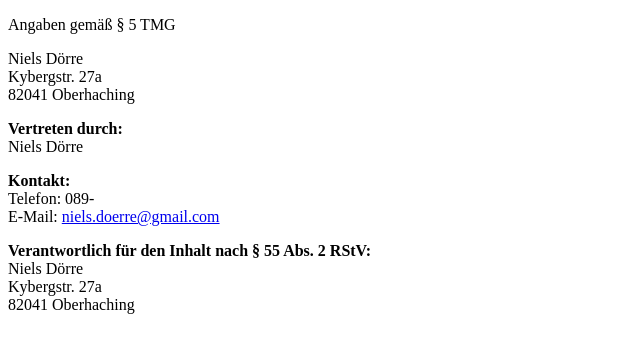
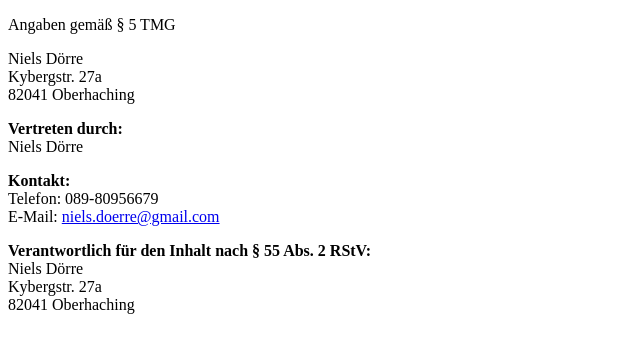
Before and after one commit to cybersandbox1/cybersandbox1.github.io, a plain HTML site: page impressum.html in a window 1280 px wide. Shown: the full height of the page, 0-640 px from the left. Drawn offline with Linux system fonts and the light colour scheme.

Commit message:
Update impressum.html

```diff
--- a/impressum.html
+++ b/impressum.html
@@ -19,7 +19,7 @@ Niels Dörre</p>
 
 
 <p><strong>Kontakt:</strong><br>
-Telefon: 089-<br>
+Telefon: 089-80956679<br>
 E-Mail:&nbsp;<a href="mailto:niels.doerre@gmail.com">niels.doerre@gmail.com</a></p>
 
 
@@ -34,4 +34,5 @@ Kybergstr. 27a<br>
 <p>&nbsp;</p>
 
 </body>
+
 </html>
```
